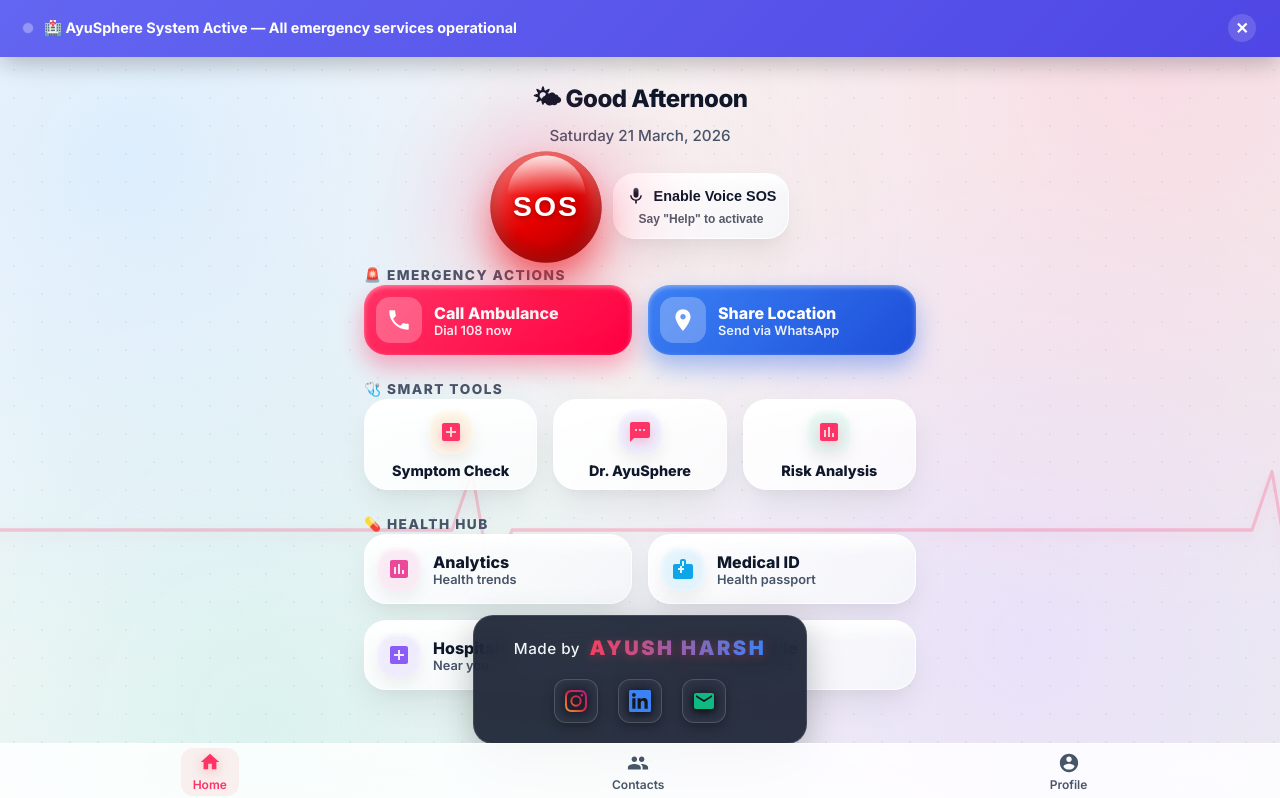
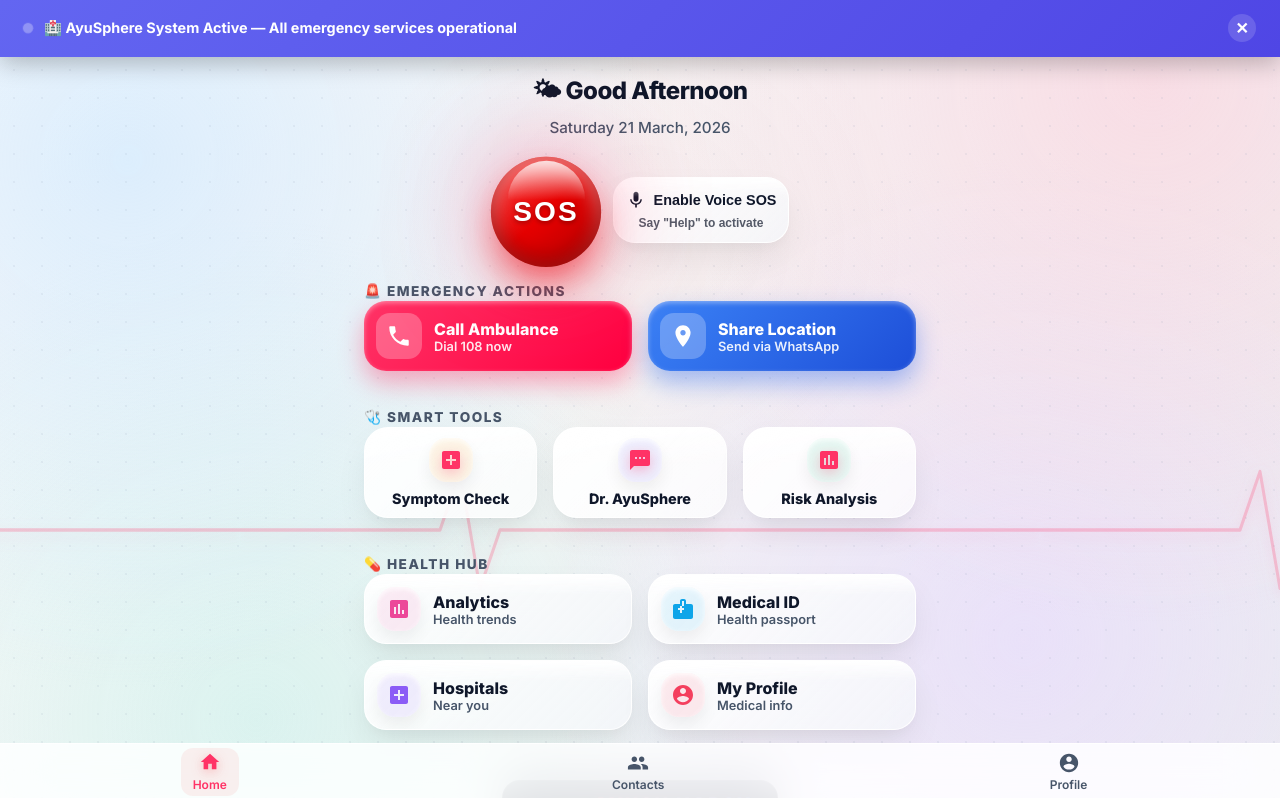
Before and after one commit to Ayush13harsh/AyuSphere, a Next.js app in the folder frontend/: page /dashboard in a window 1280 px wide. Shown: the top 798 px of the page. Built offline with nearby package versions, Linux system fonts and the light colour scheme; no server answers; sample sign-in values are in the browser's storage.

Commit message:
Revert layout strict geometries to explicit micro-compaction auto-heights, ensuring 0 layout overlap while symmetrically condensing the footer pill's vertical footprint

```diff
--- a/frontend/app/globals.css
+++ b/frontend/app/globals.css
@@ -936,11 +936,12 @@ main {
 .dashboard-layout {
   display: flex;
   flex-direction: column;
-  justify-content: space-evenly; /* Evenly distills the available space to fit exactly 1 screen */
-  height: calc(100vh - 250px); /* 100vh - Header(70) - Nav(80) - Footer(100) = Exact fit! */
-  min-height: 480px; /* Safe minimum height constraint to prevent crushing cards */
+  justify-content: flex-start;
+  height: auto !important; /* Revert to natural auto-wrap to prevent any container overlapping */
+  min-height: 0 !important;
+  gap: clamp(0.5rem, 1.5vh, 1rem); /* Tightly compress vertical layout gaps dynamically */
   padding-bottom: 0rem;
-  padding-top: 1rem;
+  padding-top: 0.5rem;
 }
 
 /* ══════════════════════════════════════════════════
@@ -948,8 +949,8 @@ main {
    ══════════════════════════════════════════════════ */
 
 .premium-footer {
-  margin-top: 0; /* Directly attached below Health Hub without any space void */
-  padding-bottom: 6.5rem; /* Absolutely guarantees it clears the fixed Bottom Nav */
+  margin-top: 1rem; /* "just below the main content and leave a little bit space very little bit" */
+  padding-bottom: 5.2rem; /* Sits precisely right above the 80px fixed Bottom Nav */
   display: flex;
   justify-content: center;
   align-items: flex-start;
@@ -965,33 +966,33 @@ main {
   backdrop-filter: blur(16px);
   -webkit-backdrop-filter: blur(16px);
   border: 1px solid rgba(255, 255, 255, 0.12);
-  border-radius: 20px; /* curvy at the corner giving it premium look */
-  padding: 1.25rem 2.5rem; /* Reduced internal padding to collapse unneeded space */
+  border-radius: 18px; /* curvy at the corner giving it premium look */
+  padding: 0.75rem 1.5rem; /* Highly compacted internal padding to save viewport height! */
   display: flex;
   flex-direction: column;
   align-items: center;
-  gap: 1.2rem;
+  gap: 0.75rem; /* Tightly pack text to icons */
   z-index: 2;
   position: relative;
-  box-shadow: 0 12px 35px rgba(0, 0, 0, 0.25);
+  box-shadow: 0 8px 25px rgba(0, 0, 0, 0.25);
 }
 
 .footer-text {
-  font-size: 0.95rem;
+  font-size: 0.85rem; /* Thinner font to minimize layout strain */
   color: #f1f5f9; /* Highly readable stark silver/white against dark card */
   font-weight: 500;
-  letter-spacing: 0.5px;
+  letter-spacing: 0.3px;
   margin: 0;
   display: flex;
   align-items: center;
-  gap: 0.6rem;
+  gap: 0.5rem;
 }
 
 .author-name {
-  font-size: 1.25rem;
+  font-size: 1.15rem; /* Scaled synchronously */
   font-weight: 900;
   color: #ffffff;
-  letter-spacing: 2.5px;
+  letter-spacing: 2px;
   background: linear-gradient(90deg, #f43f5e, #3b82f6);
   -webkit-background-clip: text;
   background-clip: text;
@@ -1002,27 +1003,27 @@ main {
 
 .author-name:hover {
   filter: drop-shadow(0 4px 12px rgba(37, 99, 235, 0.7));
-  letter-spacing: 3px;
+  letter-spacing: 2.5px;
 }
 
 .social-links {
   display: flex;
-  gap: 1.25rem;
+  gap: 1rem;
 }
 
 .social-icon {
   display: flex;
   align-items: center;
   justify-content: center;
-  width: 44px;
-  height: 44px;
+  width: 38px; /* Leaner box model completely eliminates overlap */
+  height: 38px;
   background: rgba(255, 255, 255, 0.08) !important; /* Squarish visible block in background */
   backdrop-filter: blur(8px);
   -webkit-backdrop-filter: blur(8px);
   border: 1px solid rgba(255, 255, 255, 0.15) !important;
-  border-radius: 12px !important; /* Little bit squarish curvy box */
+  border-radius: 10px !important; /* Little bit squarish curvy box */
   transition: all 0.3s cubic-bezier(0.4, 0, 0.2, 1);
-  box-shadow: 0 4px 12px rgba(0,0,0,0.3) !important; /* Standout shadow separating it from container */
+  box-shadow: 0 4px 10px rgba(0,0,0,0.3) !important; /* Standout shadow separating it from container */
 }
 
 .social-icon svg {
```
